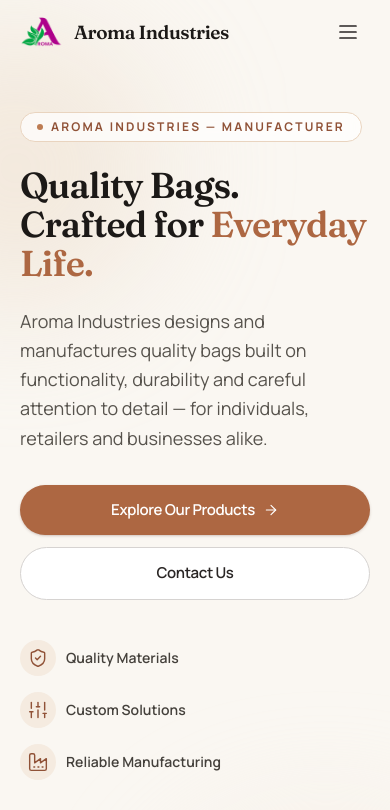
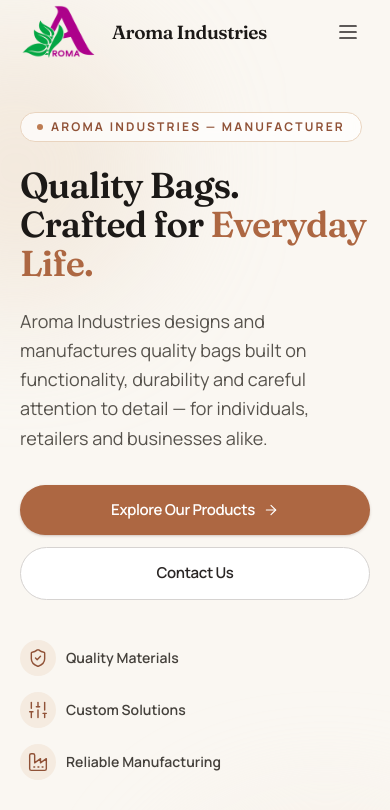
Before and after one commit to pmanoharreddy/aroma-industries, a React (Vite) app: page / in a window 390 px wide. Shown: the top 810 px of the page. Built offline with nearby package versions, Linux system fonts and the light colour scheme.

Commit message:
Fix mobile navigation

```diff
--- a/src/components/Logo.jsx
+++ b/src/components/Logo.jsx
@@ -6,13 +6,13 @@
   return (
     <Link
       to="/"
-      className={cn("group inline-flex items-center gap-2.5", className)}
+      className={cn("group inline-flex items-center gap-3", className)}
       aria-label={`${siteConfig.name} — home`}
     >
       <img
         src="/images/branding/brand_logo.png"
         alt="Aroma Industries logo"
-        className="h-11 w-11 object-contain transition-transform duration-300 group-hover:-rotate-3"
+        className="h-20 w-20 object-contain transition-transform duration-300 group-hover:-rotate-3"
       />
 
       <span
```
